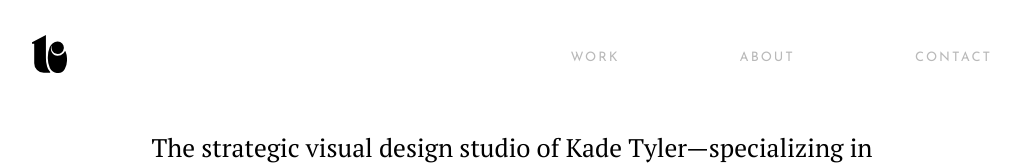
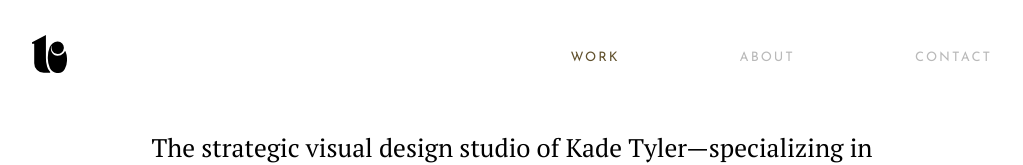
Before and after one commit to darzaccaro/ktype, a React (Create React App) app: page / in a window 1280 px wide. Shown: the top 165 px of the page, without its empty margins (128-1151 px from the left). Built offline with nearby package versions, Linux system fonts and the light colour scheme.

Commit message:
fix navlink

```diff
--- a/src/components/Header.jsx
+++ b/src/components/Header.jsx
@@ -1,10 +1,11 @@
 import React from "react";
-import { Link } from "react-router-dom";
+import { withRouter, Link } from "react-router-dom";
 import theme from "../theme";
 import NavLink from "./NavLink";
 import useWindowDimensions from "../hooks/useWindowDimensions";
 import { useState } from "react";
-export default function Header() {
+
+function Header({ location }) {
   const { width } = useWindowDimensions();
   const [isMenuOpen, setIsMenuOpen] = useState(false);
 
@@ -16,7 +17,7 @@ export default function Header() {
     }
     setIsMenuOpen(isOpen);
   }
-
+  console.log(location.pathname);
   function MobileMenuButton() {
     return (
       <div>
@@ -76,18 +77,24 @@ export default function Header() {
               isMobile
               text="WORK"
               to="/work"
+              isActive={
+                location.pathname.split("/")[1] === "work" ||
+                location.pathname === "/"
+              }
               onClick={() => toggleMenu(false)}
             />
             <NavLink
               isMobile
               text="ABOUT"
               to="/about"
+              isActive={location.pathname.split("/")[1] === "about"}
               onClick={() => toggleMenu(false)}
             />
             <NavLink
               isMobile
               text="CONTACT"
               to="/contact"
+              isActive={location.pathname.split("/")[1] === "contact"}
               onClick={() => toggleMenu(false)}
             />
           </nav>
@@ -118,11 +125,28 @@ export default function Header() {
             float: "right"
           }}
         >
-          <NavLink text="WORK" to="/work" />
-          <NavLink text="ABOUT" to="/about" />
-          <NavLink text="CONTACT" to="/contact" />
+          <NavLink
+            text="WORK"
+            to="/work"
+            isActive={
+              location.pathname.split("/")[1] === "work" ||
+              location.pathname === "/"
+            }
+          />
+          <NavLink
+            text="ABOUT"
+            to="/about"
+            isActive={location.pathname.split("/")[1] === "about"}
+          />
+          <NavLink
+            text="CONTACT"
+            to="/contact"
+            isActive={location.pathname.split("/")[1] === "contact"}
+          />
         </nav>
       </header>
     );
   }
 }
+
+export default withRouter(Header);
--- a/src/components/NavLink.jsx
+++ b/src/components/NavLink.jsx
@@ -1,13 +1,11 @@
 import React from "react";
-import { withRouter, Link } from "react-router-dom";
+import { Link } from "react-router-dom";
 
-const NavLink = ({ text, to, location, isMobile, onClick }) => {
-  let path = location.pathname;
-  //TODO: THIS DOESN'T WORK UNLESS YOU CLICK THE LINK
-  if (path === "/") path = "/work/";
+const NavLink = ({ text, to, isMobile, isActive, onClick }) => {
+  console.log(text, isActive);
   return (
     <Link
-      className={`nav-link ${to === path && "nav-active"} ${isMobile &&
+      className={`nav-link ${isActive && "nav-active"} ${isMobile &&
         "nav-link-mobile"}`}
       to={to}
       onClick={onClick}
@@ -17,4 +15,4 @@ const NavLink = ({ text, to, location, isMobile, onClick }) => {
   );
 };
 
-export default withRouter(NavLink);
+export default NavLink;
```
